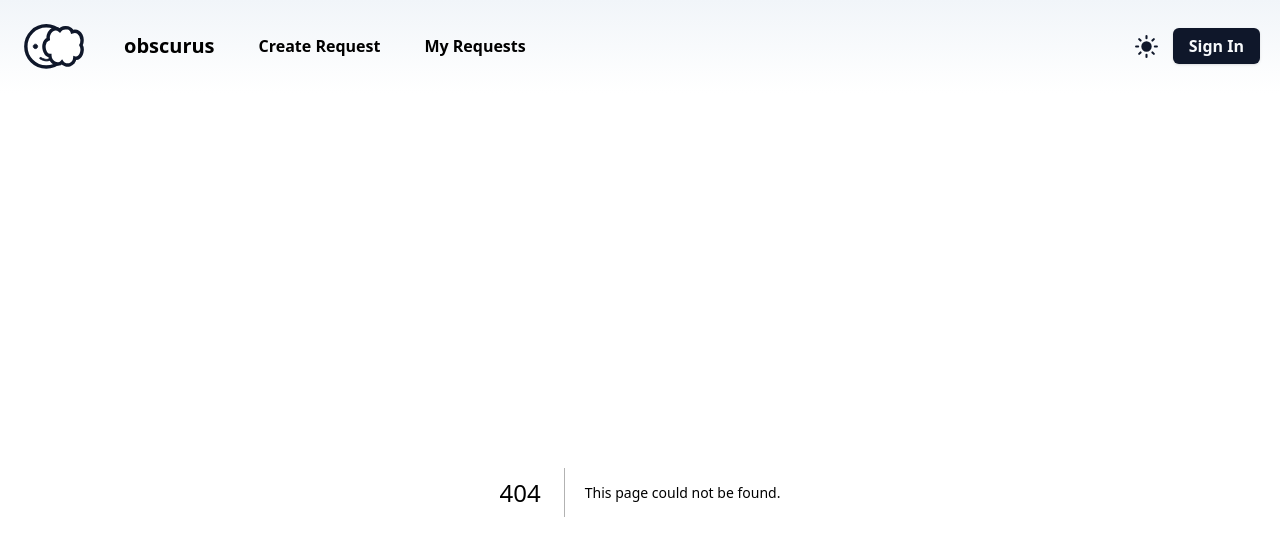
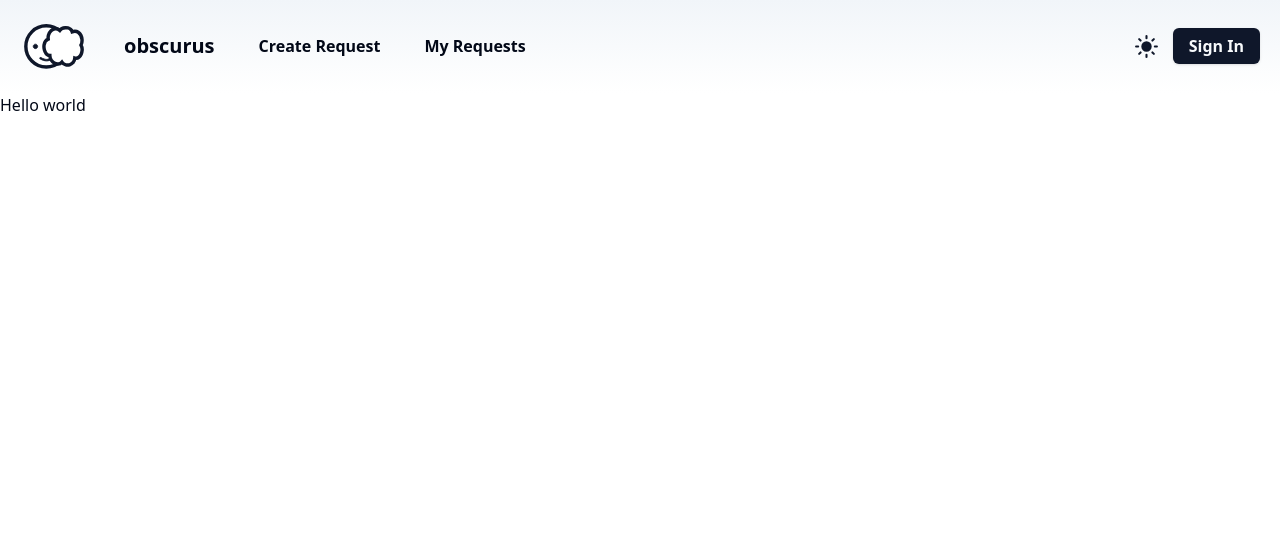
Before and after one commit to COSC-499-W2023/year-long-project-team-9, a Next.js app in the folder app/obscurus/: page /Profile in a window 1280 px wide. Before the commit this address had no page. Shown: the top 556 px of the page. Built offline with nearby package versions, Linux system fonts and the light colour scheme.

Commit message:
adding profile page

```diff
--- /dev/null
+++ b/app/obscurus/src/pages/Profile.tsx
@@ -0,0 +1,7 @@
+import { useRouter } from "next/router";
+
+export default function Profile() {
+  const router = useRouter();
+  const code = router.query.code;
+  return <h1>{code ? code : "Hello world"}</h1>;
+}
```
